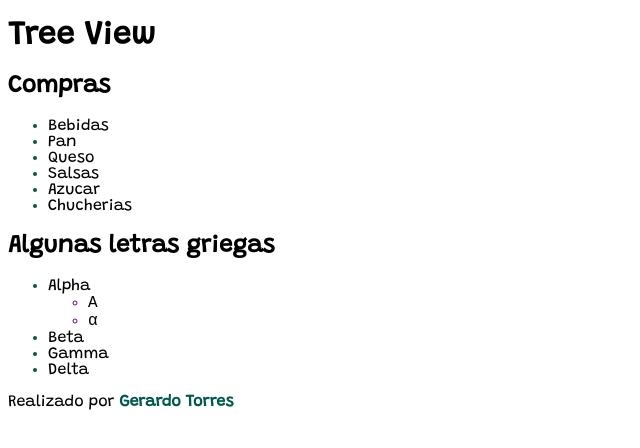
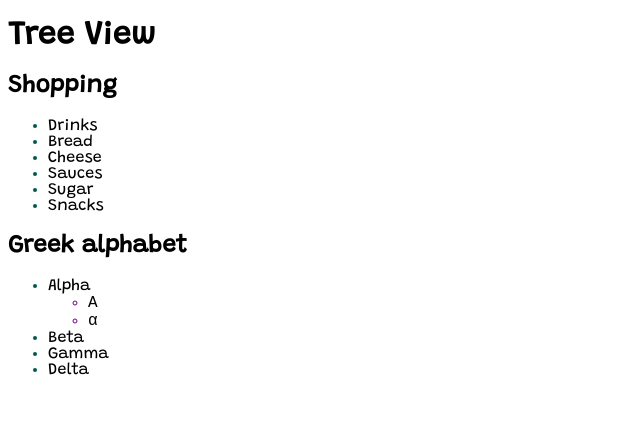
Before and after one commit to GisTypical/TreeView, a plain HTML site: page index.html in a window 1280 px wide. Both pictures are taken after a click on the element "Alpha". Shown: the whole page, without its empty margins (0-640 px from the left). Drawn offline with Linux system fonts and the light colour scheme.

Commit message:
Refactoring & changing to English

```diff
--- a/JSON/alfabeto.json
+++ /dev/null
@@ -1,48 +0,0 @@
-{
-  "raiz": [
-    {
-      "nombre": "Alpha",
-      "hijos": [
-        {
-          "nombre": "Α"
-        },
-        {
-          "nombre": "α"
-        }
-      ]
-    },
-    {
-      "nombre": "Beta",
-      "hijos": [
-        {
-          "nombre": "Β"
-        },
-        {
-          "nombre": "β"
-        }
-      ]
-    },
-    {
-      "nombre": "Gamma",
-      "hijos": [
-        {
-          "nombre": "Γ"
-        },
-        {
-          "nombre": "γ"
-        }
-      ]
-    },
-    {
-      "nombre": "Delta",
-      "hijos": [
-        {
-          "nombre": "Δ"
-        },
-        {
-          "nombre": "δ"
-        }
-      ]
-    }
-  ]
-}
--- a/JSON/datos.json
+++ /dev/null
@@ -1,137 +0,0 @@
-{
-  "raiz": [
-    {
-      "nombre": "Bebidas",
-      "hijos": [
-        {
-          "nombre": "Refresco",
-          "hijos": [
-            {
-              "nombre": "Cola Negra",
-              "hijos": [
-                {
-                  "nombre": "CocaCola"
-                },
-                {
-                  "nombre": "Pepsi"
-                }
-              ]
-            },
-            {
-              "nombre": "Limon",
-              "hijos": [
-                {
-                  "nombre": "Sprite"
-                },
-                {
-                  "nombre": "Fanta"
-                },
-                {
-                  "nombre": "7-Up"
-                }
-              ]
-            }
-          ]
-        },
-        {
-          "nombre": "Te Frio",
-          "hijos": [
-            {
-              "nombre": "Lipton",
-              "hijos": [
-                {
-                  "nombre": "Limon"
-                },
-                {
-                  "nombre": "Durazno"
-                }
-              ]
-            },
-            {
-              "nombre": "Nestea",
-              "hijos": [
-                {
-                  "nombre": "Limon"
-                },
-                {
-                  "nombre": "Durazno"
-                }
-              ]
-            }
-          ]
-        }
-      ]
-    },
-    {
-      "nombre": "Pan",
-      "hijos": [
-        {
-          "nombre": "Frances"
-        },
-        {
-          "nombre": "Dulce"
-        },
-        {
-          "nombre": "Quesadilla"
-        },
-        {
-          "nombre": "De Jamon"
-        }
-      ]
-    },
-    {
-      "nombre": "Queso",
-      "hijos": [
-        {
-          "nombre": "Parmesano"
-        }
-      ]
-    },
-    {
-      "nombre": "Salsas",
-      "hijos": [
-        {
-          "nombre": "Mayonesa",
-          "hijos": [
-            {
-              "nombre": "Mavesa"
-            },
-            {
-              "nombre": "Kraft"
-            }
-          ]
-        },
-        {
-          "nombre": "Tomate",
-          "hijos": [
-            {
-              "nombre": "Heinz"
-            }
-          ]
-        },
-        {
-          "nombre": "Rosada",
-          "hijos": [
-            {
-              "nombre": "Heinz"
-            }
-          ]
-        }
-      ]
-    },
-    {
-      "nombre": "Azucar"
-    },
-    {
-      "nombre": "Chucherias",
-      "hijos": [
-        {
-          "nombre": "Pepito"
-        },
-        {
-          "nombre": "Doritos"
-        }
-      ]
-    }
-  ]
-}
--- /dev/null
+++ b/JSON/greek.json
@@ -0,0 +1,48 @@
+{
+  "root": [
+    {
+      "value": "Alpha",
+      "children": [
+        {
+          "value": "Α"
+        },
+        {
+          "value": "α"
+        }
+      ]
+    },
+    {
+      "value": "Beta",
+      "children": [
+        {
+          "value": "Β"
+        },
+        {
+          "value": "β"
+        }
+      ]
+    },
+    {
+      "value": "Gamma",
+      "children": [
+        {
+          "value": "Γ"
+        },
+        {
+          "value": "γ"
+        }
+      ]
+    },
+    {
+      "value": "Delta",
+      "children": [
+        {
+          "value": "Δ"
+        },
+        {
+          "value": "δ"
+        }
+      ]
+    }
+  ]
+}
--- /dev/null
+++ b/JSON/shopping.json
@@ -0,0 +1,104 @@
+{
+  "root": [
+    {
+      "value": "Drinks",
+      "children": [
+        {
+          "value": "Soft Drink",
+          "children": [
+            {
+              "value": "Cola",
+              "children": [
+                {
+                  "value": "CocaCola"
+                },
+                {
+                  "value": "Pepsi"
+                }
+              ]
+            },
+            {
+              "value": "Lemon",
+              "children": [
+                {
+                  "value": "Sprite"
+                }
+              ]
+            }
+          ]
+        },
+        {
+          "value": "Tea",
+          "children": [
+            {
+              "value": "Lipton",
+              "children": [
+                {
+                  "value": "Lemon"
+                },
+                {
+                  "value": "Peach"
+                }
+              ]
+            },
+            {
+              "value": "Nestea",
+              "children": [
+                {
+                  "value": "Lemon"
+                },
+                {
+                  "value": "Peach"
+                }
+              ]
+            }
+          ]
+        }
+      ]
+    },
+    {
+      "value": "Bread"
+    },
+    {
+      "value": "Cheese",
+      "children": [
+        {
+          "value": "Parmesan"
+        },
+        {
+          "value": "Blue"
+        }
+      ]
+    },
+    {
+      "value": "Sauces",
+      "children": [
+        {
+          "value": "Mayonnaise"
+        },
+        {
+          "value": "Tomato",
+          "children": [
+            {
+              "value": "Heinz"
+            }
+          ]
+        }
+      ]
+    },
+    {
+      "value": "Sugar"
+    },
+    {
+      "value": "Snacks",
+      "children": [
+        {
+          "value": "Lays"
+        },
+        {
+          "value": "Doritos"
+        }
+      ]
+    }
+  ]
+}
--- a/index.html
+++ b/index.html
@@ -4,19 +4,16 @@
     <meta charset="UTF-8" />
     <meta name="viewport" content="width=device-width, initial-scale=1.0" />
     <link href="https://fonts.googleapis.com/css?family=Grandstander" rel="stylesheet" type="text/css"/>
-    <script src="/scripts/main.js"></script>
-    <script type="module" src="/scripts/treeview.js"></script>
+    <script src="./src/main.js"></script>
+    <script type="module" src="./src/treeview.js"></script>
     <title>Tree View</title>
     <styles-test></styles-test>
   </head>
   <body>
     <h1>Tree View</h1>
-    <h2>Compras</h2>
-    <ul is="pro-tree-view" json="/JSON/datos.json"></ul>
-    <h2>Algunas letras griegas</h2>
-    <ul is="pro-tree-view" json="/JSON/alfabeto.json"></ul>
+    <h2>Shopping</h2>
+    <ul is="tree-view" json="/JSON/shopping.json"></ul>
+    <h2>Greek alphabet</h2>
+    <ul is="tree-view" json="/JSON/greek.json"></ul>
   </body>
-  <footer>
-    <p>Realizado por <strong>Gerardo Torres</strong></p>
-  </footer>
 </html>
--- a/scripts/main.js
+++ /dev/null
@@ -1,18 +0,0 @@
-class Styles extends HTMLElement {
-
-    constructor() {
-
-        // Siempre se debe tener el super
-        super();
-
-        // Creamos elemento link para cargar hoja de estilos externa
-        const linkElem = document.createElement('link');
-        linkElem.setAttribute('rel', 'stylesheet');
-        linkElem.setAttribute('href', 'styles.css');
-
-        document.head.appendChild(linkElem);
-
-    }
-}
-
-customElements.define('styles-test', Styles);
--- /dev/null
+++ b/src/main.js
@@ -0,0 +1,16 @@
+class Styles extends HTMLElement {
+
+  constructor() {
+
+    super();
+
+    const linkElem = document.createElement('link');
+    linkElem.setAttribute('rel', 'stylesheet');
+    linkElem.setAttribute('href', 'styles.css');
+
+    document.head.appendChild(linkElem);
+
+  }
+}
+
+customElements.define('styles-test', Styles);
--- /dev/null
+++ b/src/treeview.js
@@ -0,0 +1,72 @@
+class TreeView extends HTMLUListElement {
+
+  constructor() {
+    super();
+    this.dirJSON = this.getAttribute('json');
+    this.data = {};
+    this.getJSON();
+  }
+
+  getJSON() {
+    const request = new XMLHttpRequest();
+    request.open('GET', this.dirJSON);
+    request.responseType = 'json';
+    request.send();
+    request.onload = () => {
+      this.data = request.response;
+      this.data["root"].forEach(data => {
+        const liParent = document.createElement(`li`);
+        liParent.innerHTML = data.value;
+        this.appendChild(liParent);
+        if (data.children !== undefined) {
+          this.childs(liParent, data);
+          this.hide();
+        }
+      });
+    };
+  }
+
+  childs(liParent, data) {
+    // Create a new unordered list for children
+    const childList = document.createElement(`ul`);
+    data.children.forEach(child => {
+      const liChild = document.createElement(`li`);
+      liChild.innerHTML = child.value;
+      childList.appendChild(liChild);
+      if (child.children !== undefined) {
+        this.childs(liChild, child);
+      }
+    });
+    liParent.appendChild(childList);
+  }
+
+  // Hide childs function
+  hide() {
+    var ulChildren = Array.from(this.querySelectorAll(`ul`));
+    var liChildren = Array.from(this.querySelectorAll(`li`));
+    ulChildren.forEach(ul => {
+      ul.style.display = `none`;
+    });
+    liChildren.forEach(li => {
+      var childrenText = li.childNodes[0];
+      if (li.querySelector(`ul`) != null) {
+        const span = document.createElement(`span`);
+        span.textContent = childrenText.textContent;
+        span.style.cursor = `pointer`;
+        childrenText.parentNode.insertBefore(span, childrenText);
+        childrenText.parentNode.removeChild(childrenText);
+        span.onclick = (event) => {
+          var next = event.target.nextElementSibling;
+          if (next.style.display == ``) {
+            next.style.display = `none`;
+          }
+          else {
+            next.style.display = ``;
+          }
+        }
+      }
+    });
+  }
+}
+
+customElements.define('tree-view', TreeView, { extends: 'ul' });
--- a/styles.css
+++ b/styles.css
@@ -1,8 +1,11 @@
-h1, h2, ul, p{
+h1, h2, ul, p {
   font-family: "Grandstander", monospace;
 }
+ul {
+  transition: transform 1s;
+}
 
-@keyframes RGBbienlindo {
+@keyframes RGB {
   0% {
     color: red;
   }
@@ -24,7 +27,7 @@ h1, h2, ul, p{
 }
 
 ::marker, strong{
-  animation-name: RGBbienlindo;
+  animation-name: RGB;
   animation-duration: 3s;
   animation-iteration-count: infinite;
   animation-direction: alternate;
```
Also changed, not shown: src/hide.js (added, +32 -0 lines).
